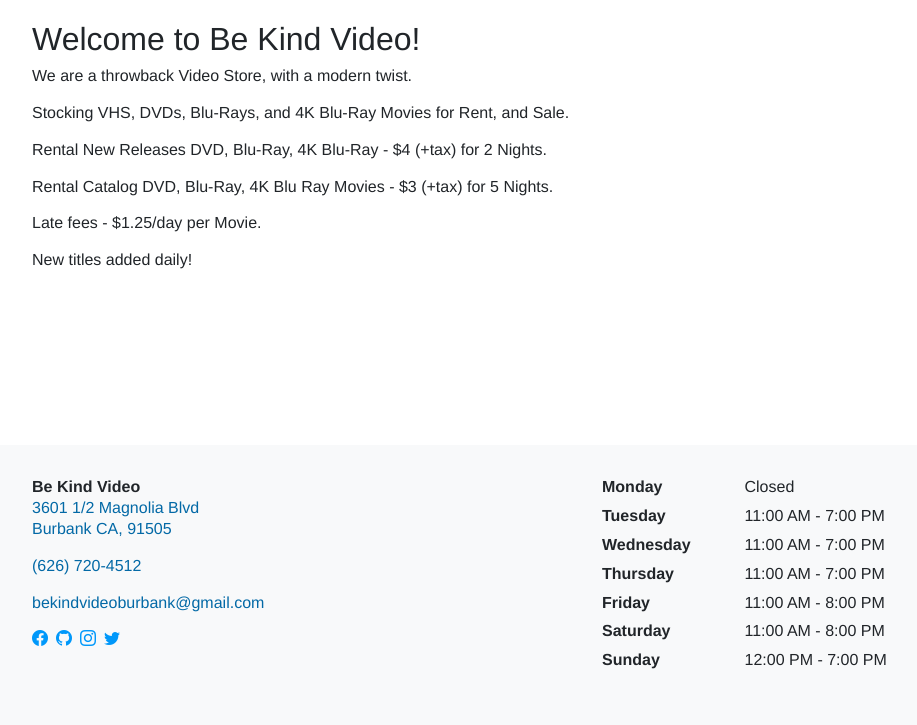
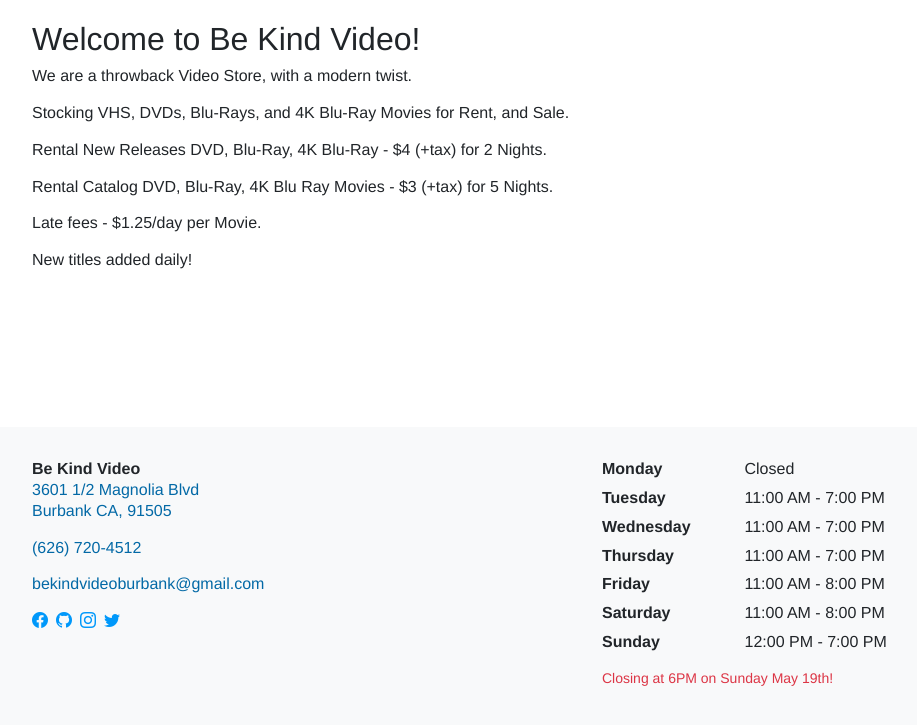
Before and after one commit to arenoir/be-kind-video, a Jekyll site: the page built from index.markdown, in a window 1280 px wide, cut to the strip 157-882 px from the top of the page. Shown: the whole strip, without its empty margins (50-967 px from the left). Built offline with Jekyll 4.4.1, drawn with Linux system fonts in a browser that asks for light colours.

Commit message:
Update hours.yml
Added 5/19 hours.

```diff
--- a/_data/hours.yml
+++ b/_data/hours.yml
@@ -15,4 +15,4 @@
     description: '11:00 AM - 8:00 PM'
   - name: Sunday
     description: '12:00 PM - 7:00 PM'
-note:
+note: Closing at 6PM on Sunday May 19th!
```
